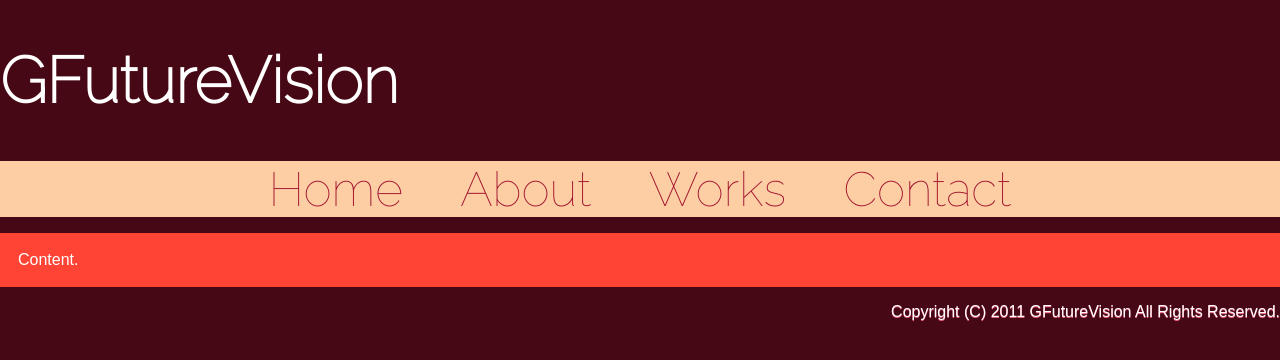
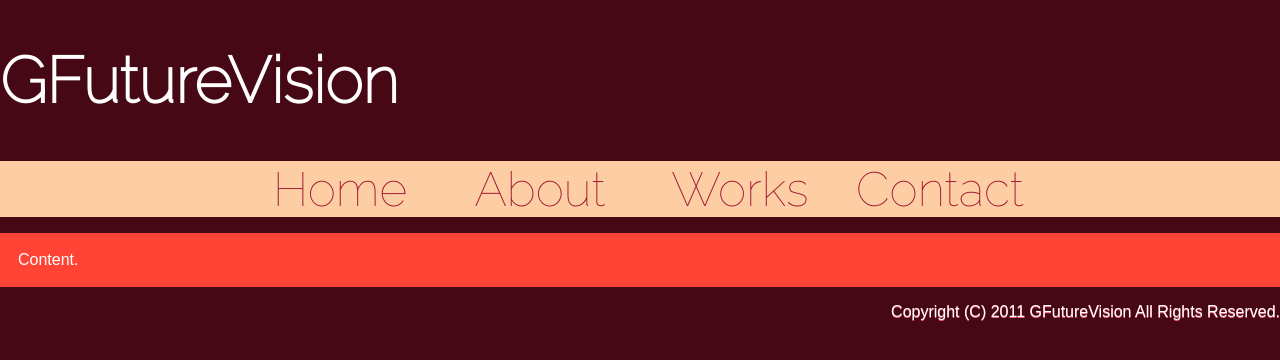
Before and after one commit to KOBA789/gfv_website, a plain HTML site: page index.html in a window 1280 px wide. Drawn offline with Linux system fonts and the light colour scheme.

Commit message:
IE でも表示できるんじゃね

```diff
--- a/style.less
+++ b/style.less
@@ -33,9 +33,10 @@ nav {
     padding: 0;
     border: 0;
     list-style-type: none;
-    display: -webkit-box;
+    display: block;
     li {
-      -webkit-box-flex: 1;
+      width: 25%;
+      float: left;
       text-align: center;
       font-family: 'Raleway', sans-serif;
       a {
```
Also changed, not shown: style.css.
